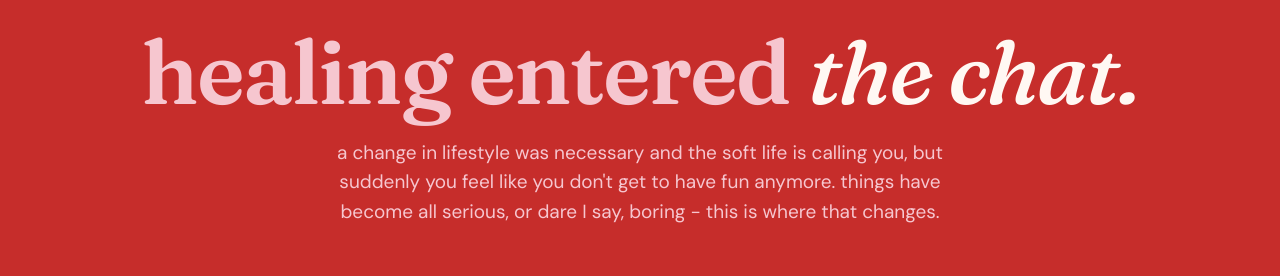
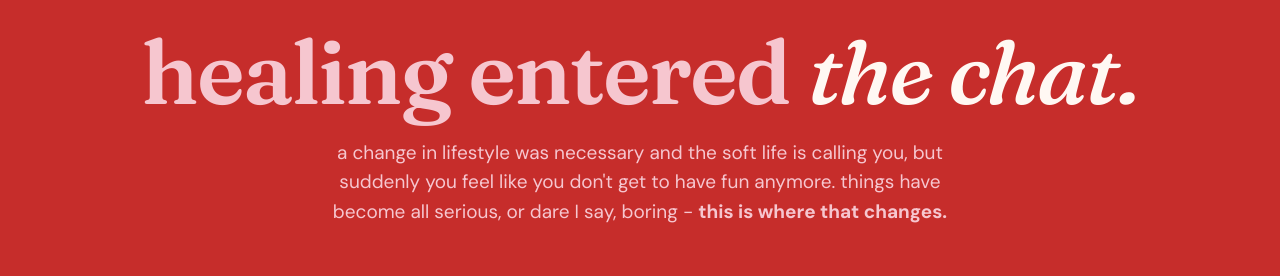
Before and after one commit to afaraday-online/girl-code-website, a plain HTML site: page retreat.html in a window 1280 px wide. Shown: the part 1620-1896 px from the top of the page. Drawn offline with Linux system fonts and the light colour scheme; no server answers.

Commit message:
retreat.html

```diff
--- a/retreat.html
+++ b/retreat.html
@@ -62,7 +62,7 @@
 <section class="band">
   <div class="wrap">
     <h2>healing entered <em>the chat.</em></h2>
-    <p>a change in lifestyle was necessary and the soft life is calling you, but suddenly you feel like you don't get to have fun anymore. things have become all serious, or dare I say, boring - this is where that changes.</p>
+    <p>a change in lifestyle was necessary and the soft life is calling you, but suddenly you feel like you don't get to have fun anymore. things have become all serious, or dare I say, boring - <strong>this is where that changes.</strong></p>
   </div>
 </section>
 
```
